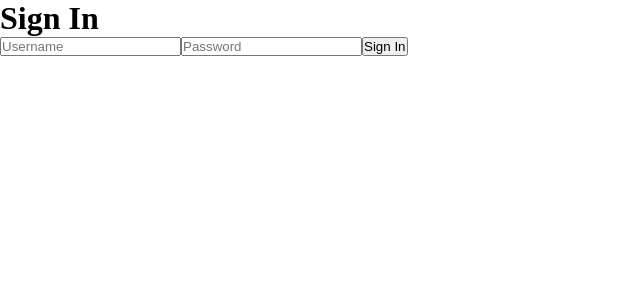
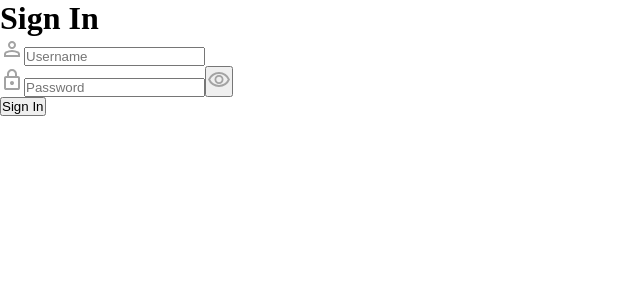
Before and after one commit to hzokbe/jikan, a Vue app: page /sign-in in a window 1280 px wide. Shown: the top 300 px of the page, without its empty margins (0-640 px from the left). Built offline with nearby package versions, Linux system fonts and the light colour scheme.

Commit message:
feat(views): replace inputs

```diff
--- a/src/views/SignInView.vue
+++ b/src/views/SignInView.vue
@@ -1,5 +1,9 @@
 <script setup lang="ts">
 import { ref } from 'vue';
+
+import PasswordInput from '@/components/PasswordInput.vue';
+
+import TextInput from '@/components/TextInput.vue';
 
 const username = ref('');
 
@@ -19,9 +23,9 @@ const submit = async () => {
     <h1>Sign In</h1>
 
     <form @submit.prevent="submit">
-      <input type="text" placeholder="Username" required v-model="username" />
+      <TextInput placeholder="Username" v-model="username" />
 
-      <input type="password" placeholder="Password" required v-model="password" />
+      <PasswordInput placeholder="Password" v-model="password" />
 
       <button type="submit">Sign In</button>
     </form>
```
